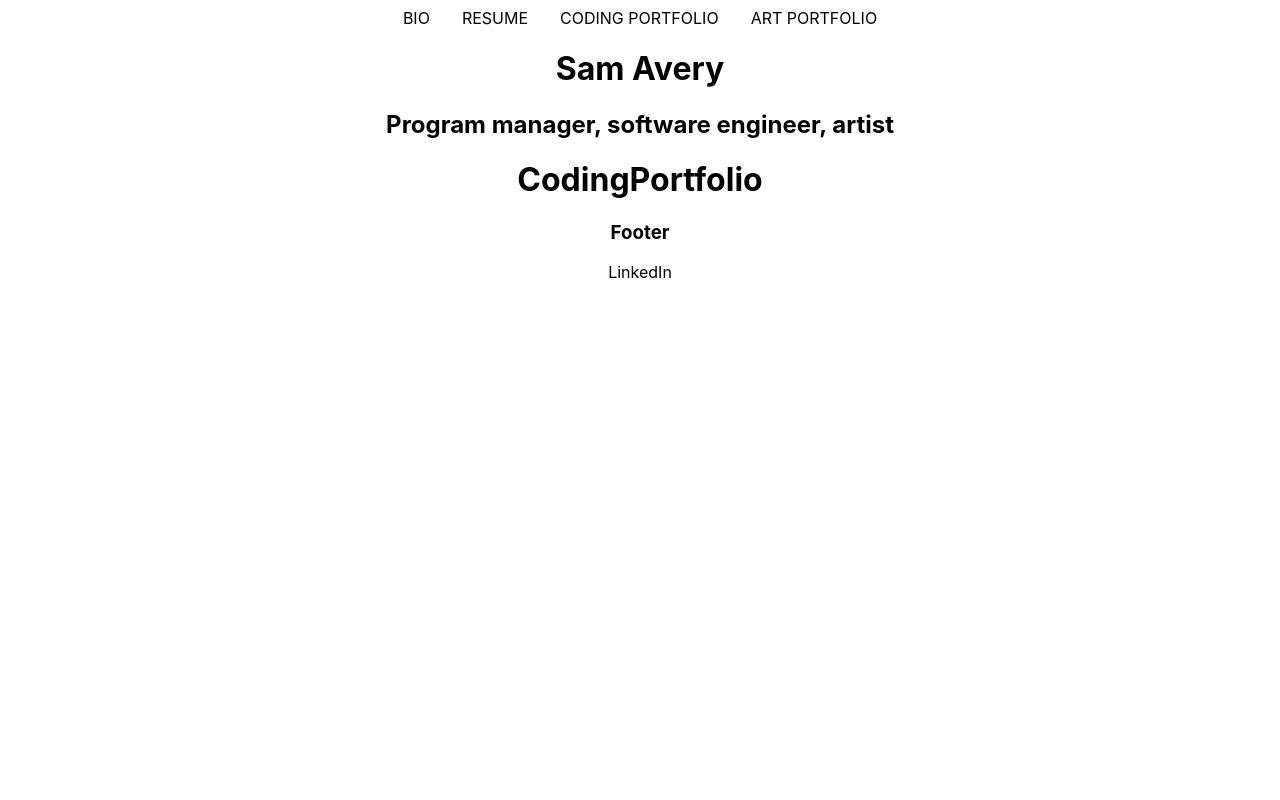
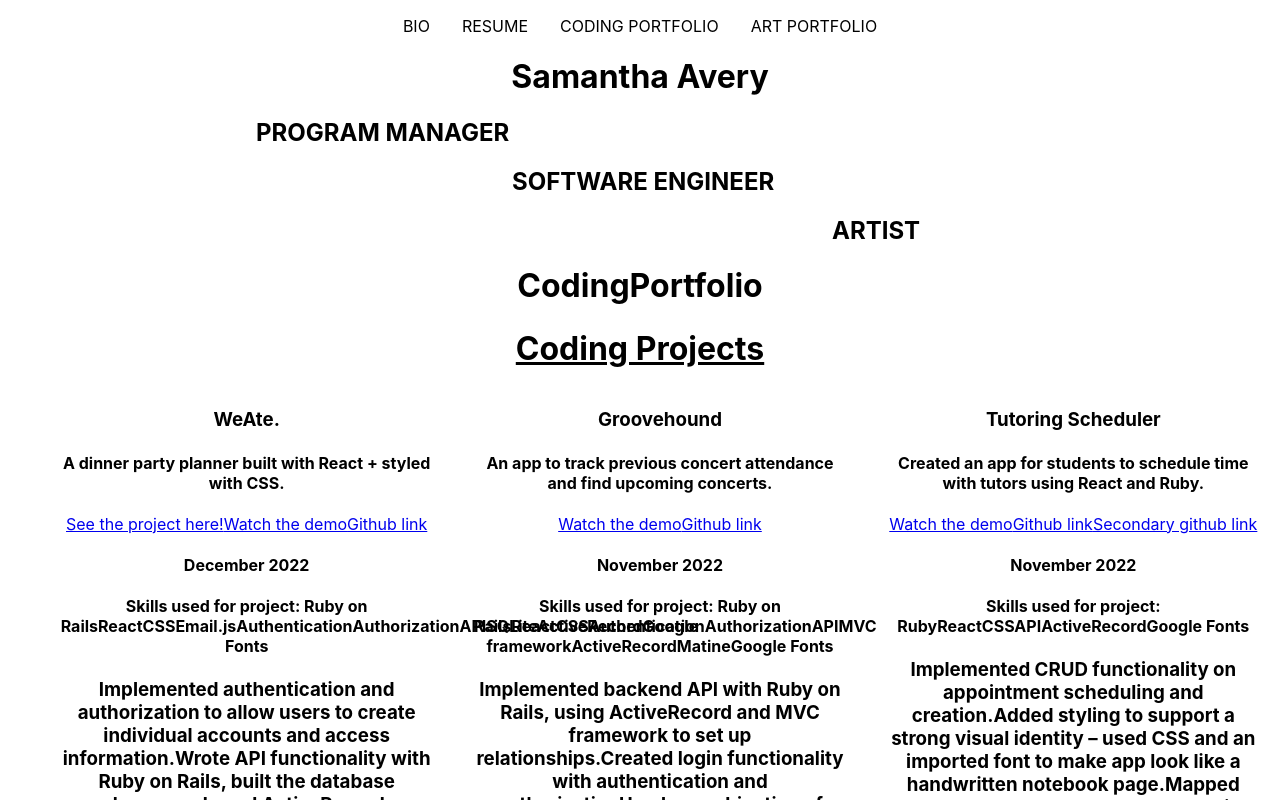
Before and after one commit to sam-a-code/sam-a-code.github.io, a React (Create React App) app: page /coding-portfolio in a window 1280 px wide. Shown: the top 800 px of the page. Built offline with nearby package versions, Linux system fonts and the light colour scheme; data requests are answered from the project's data file.

Commit message:
Building out technical project page

```diff
--- a/db.json
+++ b/db.json
@@ -131,11 +131,11 @@
       {
         "id": 1,
         "title": "WeAte.",
-        "one-liner": "A dinner party planner built with React + styled with CSS.",
+        "oneLiner": "A dinner party planner built with React + styled with CSS.",
         "url": "https://we-ate.onrender.com/",
-        "demo-url": "https://www.loom.com/share/33c3cf49e8eb448da5f20883f8468d70",
-        "github-url": "https://github.com/sam-a-code/dinner-party-planner-final",
-        "created-date": "December 2022",
+        "demoUrl": "https://www.loom.com/share/33c3cf49e8eb448da5f20883f8468d70",
+        "githubUrl": "https://github.com/sam-a-code/dinner-party-planner-final",
+        "createdDate": "December 2022",
         "skills": ["Ruby on Rails", "React", "CSS", "Email.js", "Authentication", "Authorization", "API", "SQLite", "ActiveRecord", "Google Fonts"],
         "description": ["Implemented authentication and authorization to allow users to create individual accounts and access information.", "Wrote API functionality with Ruby on Rails, built the database schema, and used ActiveRecord + SQLite for DB logic.", "Incorporated Email.js to allow users to send themselves guest and ingredient lists for party planning."],
         "commentary": ["Combine event background", "Proud of styling"]
@@ -143,10 +143,10 @@
       {
         "id": 2,
         "title": "Groovehound",
-        "one-liner": "An app to track previous concert attendance and find upcoming concerts.",
-        "demo-url": "https://www.loom.com/share/b3036ee331a343f086f02f50b42d3347",
-        "github-url": "https://github.com/sam-a-code/concert-tracker",
-        "created-date": "November 2022",
+        "oneLiner": "An app to track previous concert attendance and find upcoming concerts.",
+        "demoUrl": "https://www.loom.com/share/b3036ee331a343f086f02f50b42d3347",
+        "githubUrl": "https://github.com/sam-a-code/concert-tracker",
+        "createdDate": "November 2022",
         "skills": ["Ruby on Rails", "React", "CSS", "Authentication", "Authorization", "API", "MVC framework", "ActiveRecord", "Matine", "Google Fonts"],
         "description": ["Implemented backend API with Ruby on Rails, using ActiveRecord and MVC framework to set up relationships.", "Created login functionality with authentication and authorization", "Used a combination of Mantine framework and CSS for UI, creating an eye-catching profile page and band cards."],
         "commentary": ["Concert tracking", "First time using auth and auth"]
@@ -154,11 +154,11 @@
       {
         "id": 3,
         "title": "Tutoring Scheduler",
-        "one-liner": "Created an app for students to schedule time with tutors using React and Ruby.",
-        "demo-url": "https://www.loom.com/share/6355b4193828459caa35f03535096ef4",
-        "github-url": "https://github.com/sam-a-code/phase-3-tutor-appointments-frontend",
-        "github-url-2": "https://github.com/sam-a-code/phase-3-tutor-appointments-backend",
-        "created-date": "November 2022",
+        "oneLiner": "Created an app for students to schedule time with tutors using React and Ruby.",
+        "demoUrl": "https://www.loom.com/share/6355b4193828459caa35f03535096ef4",
+        "githubUrl": "https://github.com/sam-a-code/phase-3-tutor-appointments-frontend",
+        "githubUrl2": "https://github.com/sam-a-code/phase-3-tutor-appointments-backend",
+        "createdDate": "November 2022",
         "skills": ["Ruby", "React", "CSS", "API", "ActiveRecord", "Google Fonts"],
         "description": ["Implemented CRUD functionality on appointment scheduling and creation.", "Added styling to support a strong visual identity – used CSS and an imported font to make app look like a handwritten notebook page.", "Mapped through backend seed data, generating cards for every instance of appointments, students, and instructors."],
         "commentary": ["Thoughtful tool for users", "Help people education"]
@@ -166,9 +166,9 @@
       {
         "id": 4,
         "title": "Book Deserts",
-        "one-liner": "A resource for sharing information about book deserts and organizations that are working to change them.",
-        "github-url": "https://github.com/sam-a-code/book-desert-project-II",
-        "created-date": "October 2022",
+        "oneLiner": "A resource for sharing information about book deserts and organizations that are working to change them.",
+        "githubUrl": "https://github.com/sam-a-code/book-desert-project-II",
+        "createdDate": "October 2022",
         "skills": ["Ruby", "React", "CSS", "Google Fonts"],
         "description": ["Used React, CSS for styling, and implemented NavLink, ensuring site was compelling and easy to navigate.", "Created a RESTful API for the backend, organizing book and resource information so it was easily accessible."],
         "commentary": ["Passion project", "Use coding to share resources and ideas"]
@@ -176,9 +176,9 @@
       {
         "id": 5,
         "title": "Farmers Market Recipe Finder",
-        "one-liner": "A resource for finding recipes inspired by seasonal items from the farmers market.",
-        "github-url": "https://github.com/sam-a-code/farmers-market-recipe-finder",
-        "created-date": "October 2022",
+        "oneLiner": "A resource for finding recipes inspired by seasonal items from the farmers market.",
+        "githubUrl": "https://github.com/sam-a-code/farmers-market-recipe-finder",
+        "createdDate": "October 2022",
         "skills": ["HTML", "CSS", "JavaScript"],
         "description": ["Used onClick", "CSS for styling"],
         "commentary": ["I love farmers markets and cooking", "Eager to upgrade with better seasonal logic"]
--- a/src/components/CodingPortfolio.js
+++ b/src/components/CodingPortfolio.js
@@ -1,6 +1,11 @@
+import CodingProjectContainer from "./CodingProjectContainer";
+
 function CodingPortfolio() {
     return (
-        <h1>CodingPortfolio</h1>
+        <>
+            <h1>CodingPortfolio</h1>
+            <CodingProjectContainer />
+        </>
     );
   }
 
--- /dev/null
+++ b/src/components/CodingProjectCard.js
@@ -0,0 +1,26 @@
+function CodingProjectCard({title, oneLiner, url, demo, githubUrl, githubUrl2, createdDate, skills, description, commentary}) {
+
+
+    // const skillsList = () => (
+    //     <div>
+    //       <ul>{skills.map(skill => <li key={skill}> {skill} </li>)}</ul>
+    //     </div>
+    //   );
+
+    return (
+        <div className="card-child">
+            <h3>{title}</h3>
+            {title ? <h4>{oneLiner}</h4> : null}
+            {url ? <a href={url} target="_blank">See the project here!</a> : null}
+            {demo ? <a href={demo} target="_blank">Watch the demo</a> : null}
+            {githubUrl ? <a href={githubUrl} target="_blank">Github link</a> : null}
+            {githubUrl2 ? <a href={githubUrl2} target="_blank">Secondary github link</a> : null}
+            {createdDate ? <h4>{createdDate}</h4> : null}
+            {skills ? <h4>Skills used for project: {skills}</h4> : null}
+            {description ? <h3>{description}</h3> : null}
+            {commentary ? <p>{commentary}</p> : null}
+        </div>
+    );
+  }
+
+  export default CodingProjectCard;
--- /dev/null
+++ b/src/components/CodingProjectContainer.js
@@ -0,0 +1,41 @@
+import CodingProjectCard from "./CodingProjectCard";
+import React, {useState, useEffect} from "react";
+
+
+function CodingProjectContainer() {
+    const [projects, setProjects] = useState([])
+
+    useEffect(() => {
+        fetch('http://localhost:3000/technical-projects')
+        .then((r) => r.json())
+        .then((projects) => setProjects(projects))
+        }, [])
+
+    const projectList = projects.map((project) => {
+        return (
+            <CodingProjectCard
+            key={project.id}
+            title={project.title}
+            oneLiner={project.oneLiner}
+            url={project.url}
+            demo={project.demoUrl}
+            githubUrl={project.githubUrl}
+            githubUrl2={project.githubUrl2}
+            createdDate={project.createdDate}
+            skills={project.skills}
+            description={project.description}
+            commentary={project.commentary}
+            />
+        ) })
+
+    return (
+        <div className="coding-project-section">
+            <h1 className="section-header">Coding Projects</h1>
+            <ul className="card-parent">
+            {projectList}
+            </ul>
+        </div>
+    );
+  }
+
+  export default CodingProjectContainer;
--- a/src/components/Footer.js
+++ b/src/components/Footer.js
@@ -1,7 +1,6 @@
 function Footer() {
     return (
         <div className="footer">
-            <h3>Footer</h3>
             <a href="https://www.linkedin.com/in/samanthajavery/" target="_blank" className="footer">LinkedIn</a>
         </div>
     );
--- a/src/components/Navbar.js
+++ b/src/components/Navbar.js
@@ -7,8 +7,10 @@ function Navbar() {
         <Link className="navbar" to="/resume">Resume</Link>
         <Link className="navbar" to="/coding-portfolio">Coding Portfolio</Link>
         <Link className="navbar" to="/art-portfolio">Art Portfolio</Link>
-        <h1>Sam Avery</h1>
-        <h2>Program manager, software engineer, artist</h2>
+        <h1>Samantha Avery</h1>
+        <h2 className='title-1'>Program manager</h2>
+        <h2 className='title-2'>software engineer</h2>
+        <h2 className='title-3'>artist</h2>
       </header>
     );
   }
--- a/src/index.css
+++ b/src/index.css
@@ -1,5 +1,6 @@
 body {
-  margin: .5rem 1rem .5rem 1rem;
+  /* margin: .5rem 1rem .5rem 1rem; */
+  margin: 0;
   font-family: -apple-system, BlinkMacSystemFont, 'Segoe UI', 'Roboto', 'Oxygen',
     'Ubuntu', 'Cantarell', 'Fira Sans', 'Droid Sans', 'Helvetica Neue',
     sans-serif;
@@ -54,9 +55,31 @@ img {
   font-size: 1.5rem;
 }
 
+.navbar-parent {
+  margin-top: 1rem;
+}
+
+.title-1 {
+  margin-left: 20%;
+  text-align: left;
+  text-transform: uppercase;
+}
+.title-2 {
+  margin-left: 40%;
+  text-align: left;
+  text-transform: uppercase;
+}
+.title-3 {
+  margin-left: 65%;
+  text-align: left;
+  text-transform: uppercase;
+}
+
 .footer {
   text-decoration: none;
   color: black;
+  background-color: blueviolet;
+  padding: 2rem;
 }
 
 .job-section {
```
